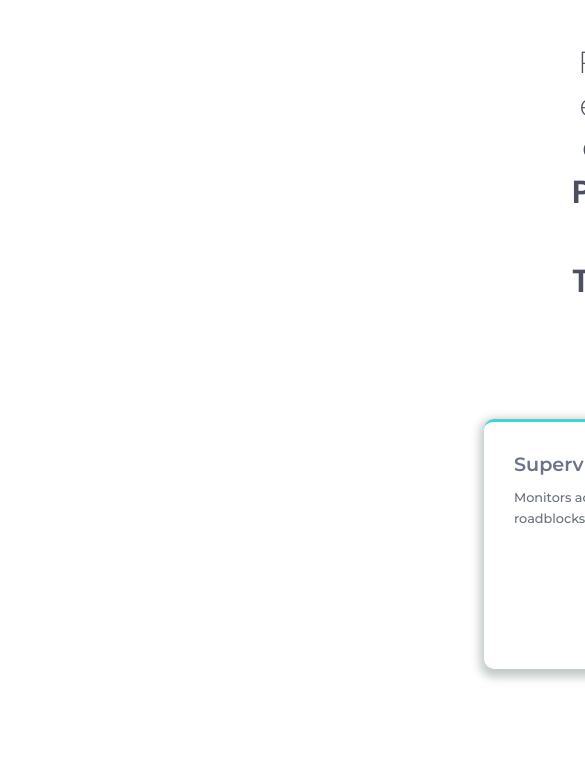
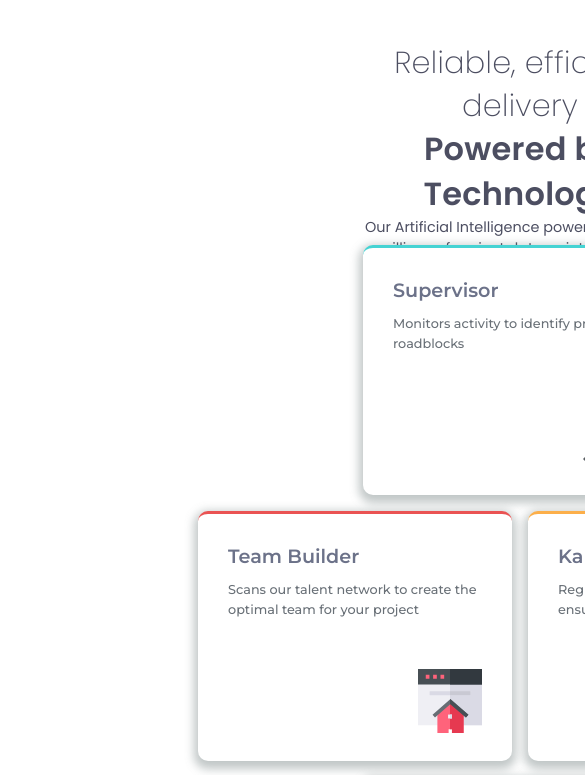
Before and after one commit to unachoza/Frontend-Mentor-Collection, a React (Vite) app: page /four in a window 390 px wide. Shown: the top 775 px of the page, 585 px wide, since content can reach past the window. Built offline with nearby package versions, Linux system fonts and the light colour scheme.

Commit message:
tablet and mobile layout

```diff
--- a/src/components/newbie/FourCardFeature/FourCardFeatureSections.css
+++ b/src/components/newbie/FourCardFeature/FourCardFeatureSections.css
@@ -41,18 +41,18 @@
 }
 
 .title-container .top-title {
-	font-size: 1.9rem;
+	font-size: 1.9em;
 	font-weight: var(--font-light);
 	line-height: 140%;
 	letter-spacing: 0.25px;
 }
 .title-container .bottom-title {
-	font-size: 2rem;
+	font-size: 2em;
 	font-weight: var(--font-bold);
 	line-height: 140%;
 	letter-spacing: 0.25px;
 }
-.title-container .description {
+.title-container .subtitle {
 	font-size: 0.9rem;
 	letter-spacing: 0;
 }
@@ -121,3 +121,118 @@
 	align-items: flex-end;
 	height: 60%;
 }
+
+/* Responsive */
+/* tablet */
+@media only screen and (min-device-width: 481px) and (max-device-width: 1024px) and (orientation: portrait) {
+	.root {
+		min-width: 1040px;
+		width: 780px;
+	}
+	.title-container {
+		width: 80vw;
+	}
+	.sections-container {
+		height: 85vh;
+		width: 100%;
+		gap: 1rem;
+		grid-template-rows: auto auto auto;
+		grid-template-columns: 1fr 1fr;
+		grid-template-areas:
+			"cell-1 cell-1"
+			"cell-2 cell-3"
+			"cell-4 cell-4";
+	}
+	#cell-1 {
+		grid-area: cell-1;
+		align-self: center;
+		justify-self: center;
+	}
+	#cell-2 {
+		grid-area: cell-2;
+		align-self: center;
+		justify-self: right;
+	}
+	#cell-3 {
+		grid-area: cell-3;
+		align-self: center;
+		justify-self: left;
+	}
+	#cell-4 {
+		grid-area: cell-4;
+		align-self: center;
+		justify-self: center;
+	}
+	.section {
+		width: 314px;
+		height: 250px;
+	}
+}
+
+/* mobile */
+@media only screen and (min-device-width: 320px) and (max-device-width: 480px) {
+	.root {
+		min-width: 350px;
+		max-height: 900px;
+	}
+
+	.title-container {
+		padding-top: 3vh;
+		margin-bottom: 3vh;
+		width: 90vw;
+		height: 20vh;
+	}
+
+	.title-container .top-title {
+		font-size: 1.5rem;
+		line-height: 160%;
+	}
+
+	.title-container .bottom-title {
+		font-size: 1.5rem;
+	}
+
+	.title-container .subtitle {
+		margin-top: 2px;
+	}
+
+	.sections-container {
+		width: 85vw;
+		grid-template-rows: auto;
+		grid-template-areas: "cell-1" "cell-2" "cell-3" "cell-4";
+		grid-gap: 20px;
+	}
+
+	#cell-1 {
+		grid-area: cell-1;
+		align-self: center;
+		justify-self: center;
+	}
+
+	#cell-2 {
+		grid-area: cell-2;
+		align-self: center;
+		justify-self: right;
+	}
+
+	#cell-3 {
+		grid-area: cell-3;
+		align-self: center;
+		justify-self: left;
+	}
+
+	#cell-4 {
+		grid-area: cell-4;
+		align-self: center;
+		justify-self: center;
+	}
+
+	.section {
+		width: 85vw;
+		padding: 20px;
+	}
+
+	.section .image {
+		height: 50%;
+	}
+}
--- a/src/components/newbie/FourCardFeature/FourCardFeatureSections.tsx
+++ b/src/components/newbie/FourCardFeature/FourCardFeatureSections.tsx
@@ -9,7 +9,7 @@ const FourCardFeatureSections = () => {
 			<div className="title-container">
 				<div className="top-title">Reliable, efficient delivery</div>
 				<div className="bottom-title">Powered by Technology</div>
-				<div className="description">
+				<div className="subtitle">
 					Our Artificial Intelligence powered tools use millions of project data points to ensure that your project is successful
 				</div>
 			</div>
```
